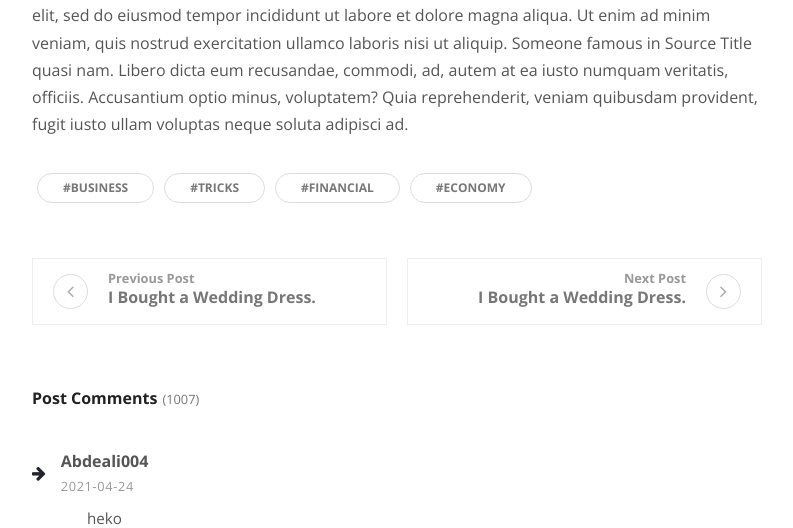
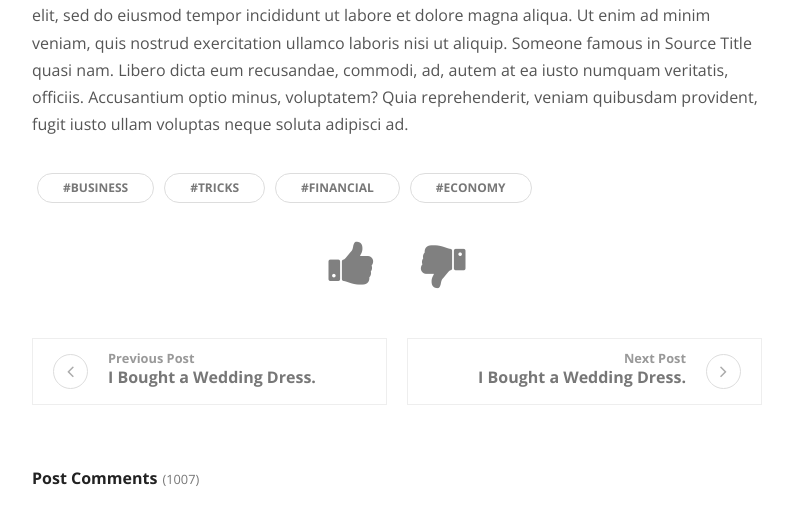
Before and after one commit to abdeali004/Blog_Square, a Django app: page /blogapp/blog/3 in a window 1280 px wide. Shown: the part 1321-1849 px from the top of the page, without its empty margins (53-846 px from the left). Run offline with Django 3.2, Linux system fonts and the light colour scheme; data comes from the database, SQL or seed files in the repository; both versions use the stored data as it was after the commit; some libraries are stand-ins or nearby versions.

Commit message:
icons added for like and dislike

```diff
--- a/templates/post.html
+++ b/templates/post.html
@@ -41,6 +41,13 @@
                   </p>
                 </div>
                 <div class="post-tags"><a href="#" class="tag">#Business</a><a href="#" class="tag">#Tricks</a><a href="#" class="tag">#Financial</a><a href="#" class="tag">#Economy</a></div>
+                <center>
+                <div style="margin-top:30px">
+                  <i onclick="myFunction(this)" class="fa fa-thumbs-up " style="font-size:50px;padding: 0px 20px;color:gray;"></i>
+                  <i onclick="myFunction(this)" class="fa fa-thumbs-down fa-flip-horizontal" style="font-size:50px;padding: 0px 20px;color:gray;"></i>
+                </div>
+                </center>
+
                 <div class="posts-nav d-flex justify-content-between align-items-stretch flex-column flex-md-row"><a href="#" class="prev-post text-left d-flex align-items-center">
                     <div class="icon prev"><i class="fa fa-angle-left"></i></div>
                     <div class="text"><strong class="text-primary">Previous Post </strong>
@@ -50,43 +57,11 @@
                       <h6>I Bought a Wedding Dress.</h6>
                     </div>
                     <div class="icon next"><i class="fa fa-angle-right">   </i></div></a></div>
+
                 <div class="post-comments">
                   <header>
                     <h3 class="h6">Post Comments<span class="no-of-comments">({{blog.num_of_comments}})</span></h3>
                   </header>
-                  <!-- <div class="comment">
-                    <div class="comment-header d-flex justify-content-between">
-                      <div class="user d-flex align-items-center">
-                        <div class="image"><i class="fa fa-arrow-right"></i></div>
-                        <div class="title"><strong>Jabi Hernandiz</strong><span class="date">May 2016</span></div>
-                      </div>
-                    </div>
-                    <div class="comment-body">
-                      <p>Lorem ipsum dolor sit amet, consectetur adipisicing elit, sed do eiusmod tempor incididunt ut labore et dolore magna aliqua. Ut enim ad minim veniam.</p>
-                    </div>
-                  </div> -->
-                  <!-- <div class="comment">
-                    <div class="comment-header d-flex justify-content-between">
-                      <div class="user d-flex align-items-center">
-                        <div class="image"><i class="fa fa-arrow-right"></i></div>
-                        <div class="title"><strong>Nikolas</strong><span class="date">May 2016</span></div>
-                      </div>
-                    </div>
-                    <div class="comment-body">
-                      <p>Lorem ipsum dolor sit amet, consectetur adipisicing elit, sed do eiusmod tempor incididunt ut labore et dolore magna aliqua. Ut enim ad minim veniam.</p>
-                    </div>
-                  </div>
-                  <div class="comment">
-                    <div class="comment-header d-flex justify-content-between">
-                      <div class="user d-flex align-items-center">
-                        <div class="image"><i class="fa fa-arrow-right"></i></div>
-                        <div class="title"><strong>John Doe</strong><span class="date">May 2016</span></div>
-                      </div>
-                    </div>
-                    <div class="comment-body">
-                      <p>Lorem ipsum dolor sit amet, consectetur adipisicing elit, sed do eiusmod tempor incididunt ut labore et dolore magna aliqua. Ut enim ad minim veniam.</p>
-                    </div>
-                  </div> -->
                 </div>
                 <div class="add-comment">
                   <header>
@@ -141,34 +116,6 @@
               </div>
             {%endfor%}
 
-            <!-- <div class="blog-posts"><a href="#">
-                <div class="item d-flex align-items-center">
-                  <div class="image"><img src="img/small-thumbnail-1.jpg" alt="..." class="img-fluid"></div>
-                  <div class="title"><strong>Alberto Savoia Can Teach You About</strong>
-                    <div class="d-flex align-items-center">
-                      <div class="views"><i class="icon-eye"></i> 500</div>
-                      <div class="comments"><i class="icon-comment"></i>12</div>
-                    </div>
-                  </div>
-                </div></a><a href="#">
-                <div class="item d-flex align-items-center">
-                  <div class="image"><img src="img/small-thumbnail-2.jpg" alt="..." class="img-fluid"></div>
-                  <div class="title"><strong>Alberto Savoia Can Teach You About</strong>
-                    <div class="d-flex align-items-center">
-                      <div class="views"><i class="icon-eye"></i> 500</div>
-                      <div class="comments"><i class="icon-comment"></i>12</div>
-                    </div>
-                  </div>
-                </div></a><a href="#">
-                <div class="item d-flex align-items-center">
-                  <div class="image"><img src="img/small-thumbnail-3.jpg" alt="..." class="img-fluid"></div>
-                  <div class="title"><strong>Alberto Savoia Can Teach You About</strong>
-                    <div class="d-flex align-items-center">
-                      <div class="views"><i class="icon-eye"></i> 500</div>
-                      <div class="comments"><i class="icon-comment"></i>12</div>
-                    </div>
-                  </div>
-                </div></a></div> -->
           </div>
           <!-- Widget [Categories Widget]-->
           <div class="widget categories">
```
Also changed, not shown: db.sqlite3.
